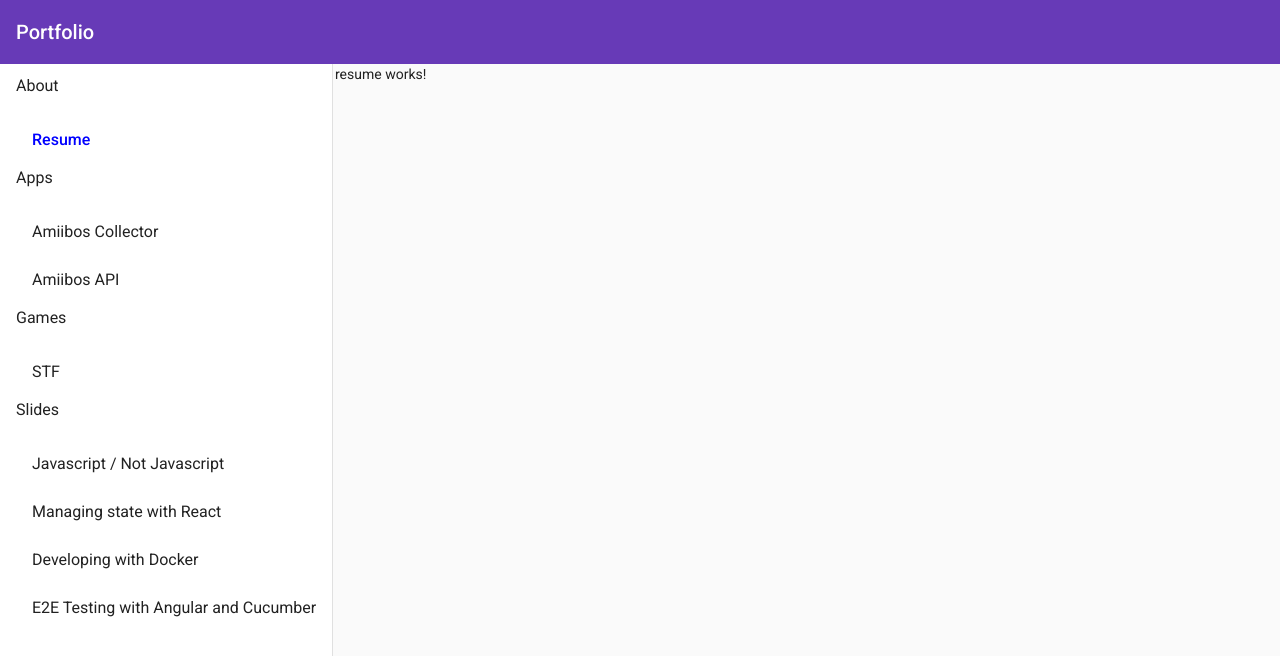
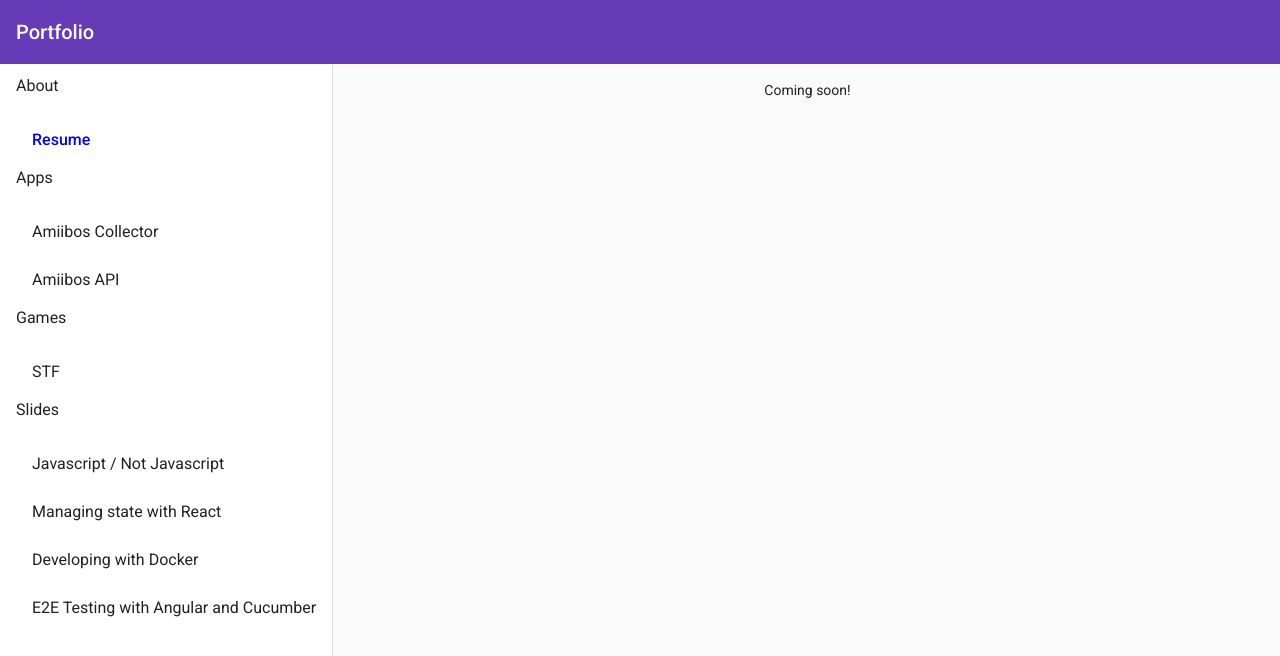
Before and after one commit to dkellycollins/dkellycollins.github.io, an Angular app: page /about/resume in a window 1280 px wide. Shown: the top 656 px of the page. Built offline with nearby package versions, Linux system fonts and the light colour scheme.

Commit message:
Added catch-all route. Updated resume page

```diff
--- a/src/app/app-routing.module.ts
+++ b/src/app/app-routing.module.ts
@@ -34,7 +34,9 @@ const routes: Routes = [
     path: 'slides/developing-with-docker',
     component: FramePage,
     data: { src: 'http://github.dkellycollins.info/talk-developing-with-docker/#/' }
-  }
+  },
+
+  { path: '**', redirectTo: 'about/resume' }
 ];
 
 @NgModule({
--- a/src/app/pages/resume/resume.page.ts
+++ b/src/app/pages/resume/resume.page.ts
@@ -3,9 +3,9 @@ import { Component, OnInit } from '@angular/core';
 @Component({
   selector: 'app-resume',
   template: `
-    <p>
-      resume works!
-    </p>
+    <div style="margin: 16px; text-align: center;">
+      Coming soon!
+    </div>
   `,
   styles: [
   ]
```
